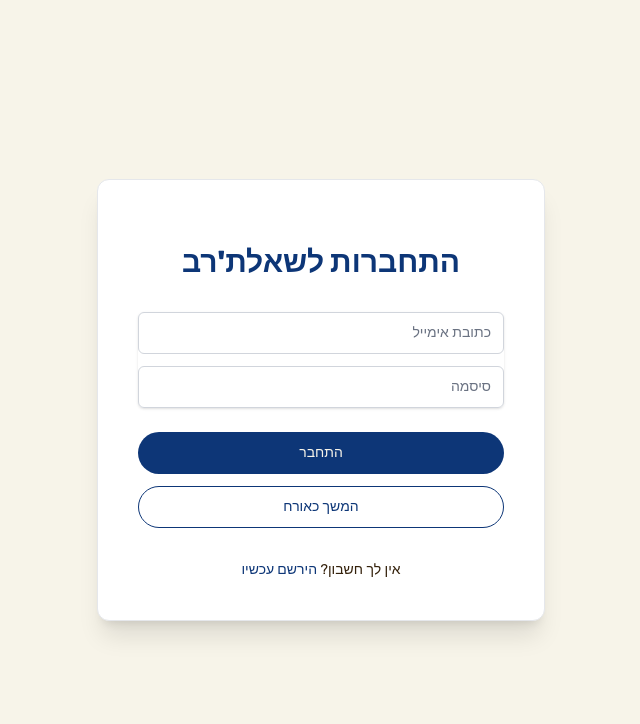
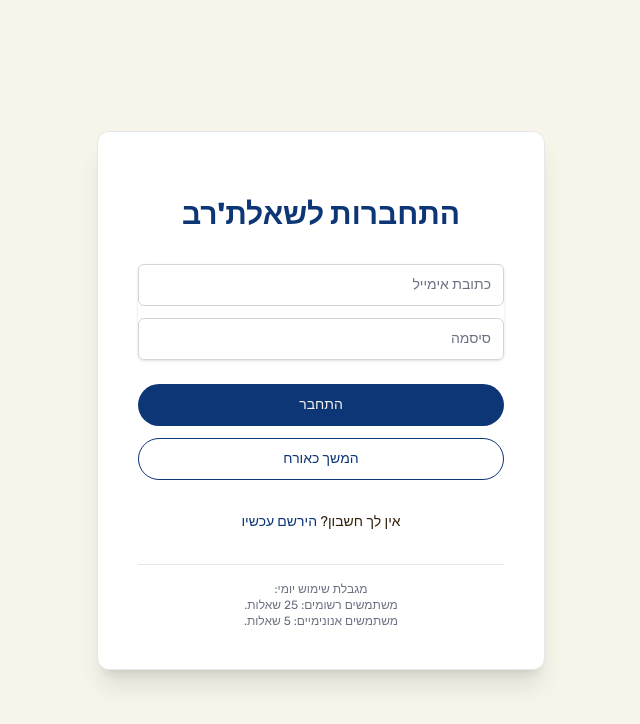
Before and after one commit to n9subs/AskARabbi, a Next.js app in the folder askarabbi/: page /auth/sign-in in a window 1280 px wide. Shown: the top 724 px of the page, without its empty margins (476-1116 px from the left). Built offline with nearby package versions, Linux system fonts and the light colour scheme; no server answers.

Commit message:
v0.0.0.8.0 limits

```diff
--- a/askarabbi/convex/_generated/api.d.ts
+++ b/askarabbi/convex/_generated/api.d.ts
@@ -16,6 +16,7 @@
 import type * as auth from "../auth.js";
 import type * as email from "../email.js";
 import type * as history from "../history.js";
+import type * as rateLimit from "../rateLimit.js";
 import type * as users from "../users.js";
 
 /**
@@ -30,6 +31,7 @@
   auth: typeof auth;
   email: typeof email;
   history: typeof history;
+  rateLimit: typeof rateLimit;
   users: typeof users;
 }>;
 export declare const api: FilterApi<
--- a/askarabbi/convex/auth.ts
+++ b/askarabbi/convex/auth.ts
@@ -54,6 +54,8 @@
       isEmailVerified: false,
       verificationToken,
       lastLoginAt: Date.now(), // Consider if this should be null until first verified login
+      dailyQuestionCount: 0,
+      lastQuestionDate: 0, // Initialize to 0, will be set on first question
     });
 
     await ctx.scheduler.runAfter(0, internal.email.sendVerification, {
@@ -126,6 +128,8 @@
       isAnonymous: true,
       isEmailVerified: false,
       lastLoginAt: Date.now(),
+      dailyQuestionCount: 0,
+      lastQuestionDate: 0, // Initialize to 0
     });
     return { userId: newUserId, isNew: true };
   },
--- /dev/null
+++ b/askarabbi/convex/rateLimit.ts
@@ -0,0 +1,61 @@
+import { action } from "./_generated/server";
+import { v } from "convex/values";
+import { internal } from "./_generated/api";
+import { ConvexError } from "convex/values";
+import { Id } from "./_generated/dataModel"; // Import Id for typing
+import { ActionCtx } from "./_generated/server"; // Import ActionCtx for typing context
+
+// Define limits
+const ANON_LIMIT = 5;
+const VERIFIED_LIMIT = 25;
+
+// Define expected return type for the internal query for clarity
+type UserRateInfo = {
+    _id: Id<"users">;
+    isAnonymous: boolean;
+    isEmailVerified: boolean;
+    dailyQuestionCount: number;
+    lastQuestionDate: number;
+} | null;
+
+// Define expected return type for the action
+type ActionResult = {
+    success: boolean;
+    remaining: number;
+};
+
+export const checkAndIncrement = action({
+  args: { userId: v.id("users") },
+  handler: async (ctx: ActionCtx, args: { userId: Id<"users"> }): Promise<ActionResult> => {
+    // Get user rate limit info using internal query
+    const userInfo: UserRateInfo = await ctx.runQuery(internal.users.getInternalUserRateInfo, { userId: args.userId });
+
+    if (!userInfo) {
+      throw new ConvexError("User not found for rate limiting.");
+    }
+
+    // Determine user's limit
+    const limit: number = userInfo.isAnonymous ? ANON_LIMIT : (userInfo.isEmailVerified ? VERIFIED_LIMIT : ANON_LIMIT);
+
+    // Check if the count needs reset (new day)
+    const now = Date.now();
+    const todayStart = new Date(now).setHours(0, 0, 0, 0); // Start of today in UTC
+    const lastDateStart = userInfo.lastQuestionDate ? new Date(userInfo.lastQuestionDate).setHours(0, 0, 0, 0) : 0;
+
+    let currentCount: number = userInfo.dailyQuestionCount;
+    if (lastDateStart !== todayStart) {
+        currentCount = 0; // Reset count if last question was not today
+    }
+
+    // Check limit
+    if (currentCount >= limit) {
+      throw new ConvexError(`חרגת ממכסת השאלות היומית (${limit}). נסה שוב מחר.`); // Exceeded daily quota message
+    }
+
+    // If limit not exceeded, increment the count via internal mutation
+    await ctx.runMutation(internal.users.incrementQuestionCount, { userId: args.userId });
+
+    // Return success or potentially the remaining count?
+    return { success: true, remaining: limit - (currentCount + 1) };
+  },
+});
--- a/askarabbi/convex/schema.ts
+++ b/askarabbi/convex/schema.ts
@@ -10,6 +10,8 @@
     passwordHash: v.optional(v.string()),
     verificationToken: v.optional(v.string()),
     lastLoginAt: v.number(),
+    dailyQuestionCount: v.optional(v.number()),
+    lastQuestionDate: v.optional(v.number()),
   }),
   history: defineTable({
     userId: v.id("users"),
--- a/askarabbi/convex/users.ts
+++ b/askarabbi/convex/users.ts
@@ -1,22 +1,62 @@
-import { query } from "./_generated/server";
+import { query, internalQuery, internalMutation } from "./_generated/server";
 import { v } from "convex/values";
 import { Id } from "./_generated/dataModel";
 
+// Public query for general profile display
 export const getUserProfile = query({
   args: { userId: v.id("users") },
   handler: async (ctx, args) => {
-    if (!args.userId) {
-      return null;
-    }
+    if (!args.userId) return null;
     const user = await ctx.db.get(args.userId as Id<"users">);
-    if (!user) {
-      return null;
-    }
+    if (!user) return null;
+
     return {
       name: user.name,
       email: user.email,
       isAnonymous: user.isAnonymous,
-      // We don't want to return everything, just what's needed for the profile display
+      isEmailVerified: user.isEmailVerified, // Needed for limit calculation
+      // Rate limiting info for display
+      dailyQuestionCount: user.dailyQuestionCount ?? 0,
+      lastQuestionDate: user.lastQuestionDate ?? 0,
     };
   },
 });
+
+// Internal query to get specific rate limit info (used by action)
+export const getInternalUserRateInfo = internalQuery({
+  args: { userId: v.id("users") },
+  handler: async (ctx, args) => {
+    const user = await ctx.db.get(args.userId);
+    if (!user) return null;
+    return {
+        _id: user._id,
+        isAnonymous: user.isAnonymous,
+        isEmailVerified: user.isEmailVerified,
+        dailyQuestionCount: user.dailyQuestionCount ?? 0,
+        lastQuestionDate: user.lastQuestionDate ?? 0,
+    };
+  },
+});
+
+// Internal mutation to increment count atomically
+export const incrementQuestionCount = internalMutation({
+    args: { userId: v.id("users") },
+    handler: async (ctx, args) => {
+        const user = await ctx.db.get(args.userId);
+        if (!user) return; // Should not happen if called after check
+
+        const now = Date.now();
+        const todayStart = new Date(now).setHours(0, 0, 0, 0);
+        const lastDateStart = user.lastQuestionDate ? new Date(user.lastQuestionDate).setHours(0, 0, 0, 0) : 0;
+
+        let currentCount = user.dailyQuestionCount ?? 0;
+        if (lastDateStart !== todayStart) {
+            currentCount = 0; // Reset count if it's a new day
+        }
+
+        await ctx.db.patch(args.userId, {
+            dailyQuestionCount: currentCount + 1,
+            lastQuestionDate: now, // Store timestamp of this question
+        });
+    },
+});
--- a/askarabbi/src/app/auth/sign-in/page.tsx
+++ b/askarabbi/src/app/auth/sign-in/page.tsx
@@ -179,6 +179,13 @@
             </a>
           </p>
         </div>
+
+        <div className="text-center text-xs text-gray-500 mt-6 pt-4 border-t border-gray-200">
+          <p>מגבלת שימוש יומי:</p>
+          <p>משתמשים רשומים: 25 שאלות.</p>
+          <p>משתמשים אנונימיים: 5 שאלות.</p>
+        </div>
+
       </div>
     </div>
   );
--- a/askarabbi/src/app/auth/sign-up/page.tsx
+++ b/askarabbi/src/app/auth/sign-up/page.tsx
@@ -121,6 +121,12 @@
             </a>
           </p>
         </div>
+
+        <div className="text-center text-xs text-gray-500 mt-6 pt-4 border-t border-gray-200">
+          <p>שימו לב:</p>
+          <p>חשבונות מאומתים מקבלים 25 שאלות ביום.</p>
+          <p>משתמשים אנונימיים מוגבלים ל-5 שאלות ביום.</p>
+        </div>
       </div>
     </div>
   );
--- a/askarabbi/src/app/providers/AuthProvider.tsx
+++ b/askarabbi/src/app/providers/AuthProvider.tsx
@@ -6,12 +6,18 @@
 import { Id } from "../../../convex/_generated/dataModel";
 import { usePostHog } from 'posthog-js/react';
 
+// Define limits (can be shared or fetched from config)
+const ANON_LIMIT = 5;
+const VERIFIED_LIMIT = 25;
+
 interface AuthContextType {
   userId: Id<"users"> | null;
   isLoading: boolean;
   userName: string | null;
   userEmail: string | null;
   isAnonymousUser: boolean;
+  dailyQuestionCount: number;
+  dailyLimit: number;
   signUp: (email: string, password: string, name?: string) => Promise<{ success: boolean; message?: string }>;
   login: (email: string, password: string) => Promise<void>;
   signInAnonymously: () => Promise<void>;
@@ -26,6 +32,8 @@
   const [userName, setUserName] = useState<string | null>(null);
   const [userEmail, setUserEmail] = useState<string | null>(null);
   const [isAnonymousUser, setIsAnonymousUser] = useState(false);
+  const [dailyQuestionCount, setDailyQuestionCount] = useState(0);
+  const [dailyLimit, setDailyLimit] = useState(ANON_LIMIT);
   const posthog = usePostHog();
 
   const signUpMutation = useMutation(api.auth.signUp);
@@ -47,10 +55,25 @@
   }, []);
 
   useEffect(() => {
+    let currentLimit = ANON_LIMIT;
+    let currentCount = 0;
+    let isAnon = false;
+
     if (userId && userProfile) {
       setUserName(userProfile.name || null);
       setUserEmail(userProfile.email || null);
-      setIsAnonymousUser(userProfile.isAnonymous || false);
+      isAnon = userProfile.isAnonymous || false;
+      setIsAnonymousUser(isAnon);
+
+      currentLimit = isAnon ? ANON_LIMIT : (userProfile.isEmailVerified ? VERIFIED_LIMIT : ANON_LIMIT);
+
+      const now = Date.now();
+      const todayStart = new Date(now).setHours(0, 0, 0, 0);
+      const lastDateStart = userProfile.lastQuestionDate ? new Date(userProfile.lastQuestionDate).setHours(0, 0, 0, 0) : 0;
+      currentCount = (lastDateStart === todayStart) ? (userProfile.dailyQuestionCount ?? 0) : 0;
+
+      setDailyLimit(currentLimit);
+      setDailyQuestionCount(currentCount);
 
       if (posthog) {
         posthog.identify(
@@ -58,7 +81,7 @@
           {
             email: userProfile.email || undefined,
             name: userProfile.name || undefined,
-            isAnonymous: userProfile.isAnonymous || false
+            isAnonymous: isAnon
           }
         );
       }
@@ -67,6 +90,8 @@
        setUserName(null);
        setUserEmail(null);
        setIsAnonymousUser(false);
+       setDailyQuestionCount(0);
+       setDailyLimit(ANON_LIMIT);
        if (posthog) {
           posthog.reset();
        }
@@ -80,6 +105,8 @@
         setUserName(null);
         setUserEmail(null);
         setIsAnonymousUser(false);
+        setDailyQuestionCount(0);
+        setDailyLimit(ANON_LIMIT);
     }
   };
 
@@ -162,6 +189,8 @@
         userName,
         userEmail,
         isAnonymousUser,
+        dailyQuestionCount,
+        dailyLimit,
         signUp,
         login,
         signInAnonymously,
```
Also changed, not shown: askarabbi/src/app/api/question/route.ts (+20 -4 lines), askarabbi/src/app/page.tsx (+18 -1 lines).
